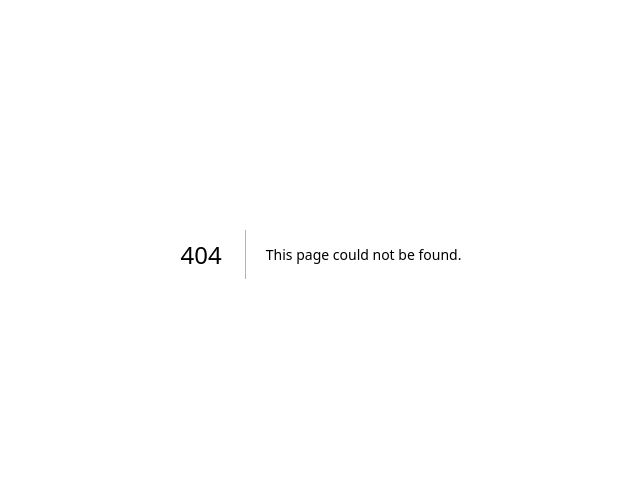
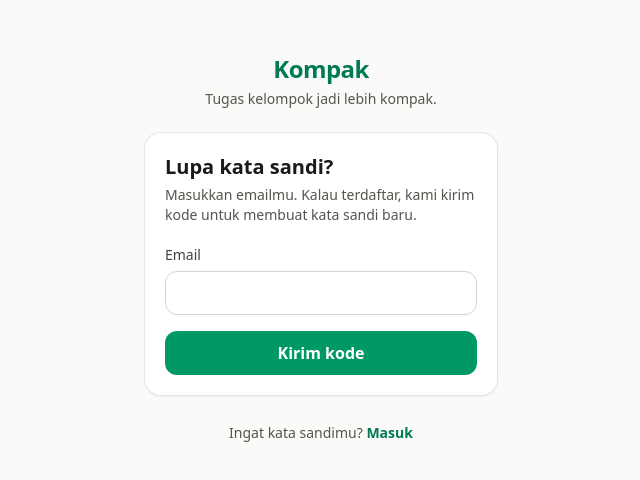
Before and after one commit to bryansiagian/kompak, a Next.js app in the folder apps/web/: page /forgot-password in a window 1280 px wide. Before the commit this address had no page. Shown: the part 146-626 px from the top of the page, without its empty margins (319-959 px from the left). Built offline with nearby package versions, Linux system fonts and the light colour scheme; no server answers.

Commit message:
feat(web): add forgot password screens with emailed reset code

```diff
--- /dev/null
+++ b/apps/web/src/app/forgot-password/page.tsx
@@ -0,0 +1,11 @@
+import type { Metadata } from 'next';
+import { ForgotPasswordFlow } from '@/features/auth/forgot-password-flow';
+import messages from '@/messages/id.json';
+
+export const metadata: Metadata = {
+  title: messages.auth.forgot.emailStep.title,
+};
+
+export default function ForgotPasswordPage() {
+  return <ForgotPasswordFlow />;
+}
--- /dev/null
+++ b/apps/web/src/features/auth/forgot-email-step.tsx
@@ -0,0 +1,70 @@
+'use client';
+
+import { useTranslations } from 'next-intl';
+import { useState } from 'react';
+import type { FormEvent } from 'react';
+import { requestCodeSchema } from '@kompak/shared';
+import { Button } from '@/components/ui/button';
+import { FormAlert } from '@/components/ui/form-alert';
+import { TextField } from '@/components/ui/text-field';
+import { AuthCard } from './auth-card';
+import { authErrorKey } from './errors';
+import { useForgotPasswordMutation } from './hooks';
+
+interface ForgotEmailStepProps {
+  onCodeSent: (email: string) => void;
+}
+
+export function ForgotEmailStep({ onCodeSent }: ForgotEmailStepProps) {
+  const t = useTranslations('auth');
+  const forgot = useForgotPasswordMutation();
+  const [emailError, setEmailError] = useState<string | undefined>();
+
+  function handleSubmit(event: FormEvent<HTMLFormElement>) {
+    event.preventDefault();
+    const form = new FormData(event.currentTarget);
+    const parsed = requestCodeSchema.safeParse({ email: form.get('email') });
+
+    if (!parsed.success) {
+      setEmailError(t('errors.emailInvalid'));
+      return;
+    }
+
+    setEmailError(undefined);
+    const { email } = parsed.data;
+    forgot.mutate(email, { onSuccess: () => onCodeSent(email) });
+  }
+
+  const formError = forgot.isError
+    ? t(`errors.${authErrorKey(forgot.error)}`)
+    : null;
+
+  return (
+    <AuthCard
+      title={t('forgot.emailStep.title')}
+      subtitle={t('forgot.emailStep.subtitle')}
+      footer={{
+        text: t('forgot.switchText'),
+        label: t('forgot.switchLink'),
+        href: '/login',
+      }}
+    >
+      <form onSubmit={handleSubmit} noValidate className="space-y-4">
+        <TextField
+          name="email"
+          type="email"
+          label={t('fields.email')}
+          autoComplete="email"
+          inputMode="email"
+          error={emailError}
+        />
+        {formError ? <FormAlert>{formError}</FormAlert> : null}
+        <Button type="submit" fullWidth disabled={forgot.isPending}>
+          {forgot.isPending
+            ? t('forgot.emailStep.submitting')
+            : t('forgot.emailStep.submit')}
+        </Button>
+      </form>
+    </AuthCard>
+  );
+}
--- /dev/null
+++ b/apps/web/src/features/auth/forgot-password-flow.tsx
@@ -0,0 +1,48 @@
+'use client';
+
+import { useTranslations } from 'next-intl';
+import { useRouter } from 'next/navigation';
+import { useState } from 'react';
+import { Button } from '@/components/ui/button';
+import { AuthCard } from './auth-card';
+import { ForgotEmailStep } from './forgot-email-step';
+import { GuestOnly } from './guest-only';
+import { ResetPasswordStep } from './reset-password-step';
+
+type Phase =
+  | { name: 'email' }
+  | { name: 'reset'; email: string }
+  | { name: 'done' };
+
+export function ForgotPasswordFlow() {
+  const t = useTranslations('auth');
+  const router = useRouter();
+  const [phase, setPhase] = useState<Phase>({ name: 'email' });
+
+  return (
+    <GuestOnly>
+      {phase.name === 'email' ? (
+        <ForgotEmailStep
+          onCodeSent={(email) => setPhase({ name: 'reset', email })}
+        />
+      ) : null}
+      {phase.name === 'reset' ? (
+        <ResetPasswordStep
+          email={phase.email}
+          onChangeEmail={() => setPhase({ name: 'email' })}
+          onDone={() => setPhase({ name: 'done' })}
+        />
+      ) : null}
+      {phase.name === 'done' ? (
+        <AuthCard
+          title={t('forgot.done.title')}
+          subtitle={t('forgot.done.subtitle')}
+        >
+          <Button fullWidth onClick={() => router.push('/login')}>
+            {t('forgot.done.toLogin')}
+          </Button>
+        </AuthCard>
+      ) : null}
+    </GuestOnly>
+  );
+}
--- /dev/null
+++ b/apps/web/src/features/auth/reset-password-step.tsx
@@ -0,0 +1,132 @@
+'use client';
+
+import { useTranslations } from 'next-intl';
+import { useState } from 'react';
+import type { FormEvent } from 'react';
+import { EMAIL_CODE_LENGTH, resetPasswordSchema } from '@kompak/shared';
+import { Button } from '@/components/ui/button';
+import { FormAlert } from '@/components/ui/form-alert';
+import { TextField } from '@/components/ui/text-field';
+import { AuthCard } from './auth-card';
+import { RESEND_COOLDOWN_SECONDS } from './constants';
+import { authErrorKey } from './errors';
+import { useForgotPasswordMutation, useResetPasswordMutation } from './hooks';
+import { useCountdown } from './use-countdown';
+
+interface FieldErrors {
+  code?: string;
+  password?: string;
+}
+
+interface ResetPasswordStepProps {
+  email: string;
+  onChangeEmail: () => void;
+  onDone: () => void;
+}
+
+export function ResetPasswordStep({
+  email,
+  onChangeEmail,
+  onDone,
+}: ResetPasswordStepProps) {
+  const t = useTranslations('auth');
+  const reset = useResetPasswordMutation();
+  const resend = useForgotPasswordMutation();
+  const { secondsLeft, start } = useCountdown(RESEND_COOLDOWN_SECONDS);
+  const [fieldErrors, setFieldErrors] = useState<FieldErrors>({});
+
+  function handleSubmit(event: FormEvent<HTMLFormElement>) {
+    event.preventDefault();
+    const form = new FormData(event.currentTarget);
+    const parsed = resetPasswordSchema.safeParse({
+      email,
+      code: form.get('code'),
+      password: form.get('password'),
+    });
+
+    if (!parsed.success) {
+      const failed = new Set(
+        parsed.error.issues.map((issue) => String(issue.path[0])),
+      );
+      setFieldErrors({
+        code: failed.has('code') ? t('errors.codeInvalid') : undefined,
+        password: failed.has('password') ? t('errors.passwordMin') : undefined,
+      });
+      return;
+    }
+
+    setFieldErrors({});
+    reset.mutate(parsed.data, { onSuccess: onDone });
+  }
+
+  function handleResend() {
+    resend.mutate(email, { onSuccess: () => start(RESEND_COOLDOWN_SECONDS) });
+  }
+
+  const formError = reset.isError
+    ? t(`errors.${authErrorKey(reset.error)}`)
+    : null;
+  const resendError = resend.isError
+    ? t(`errors.${authErrorKey(resend.error)}`)
+    : null;
+
+  return (
+    <AuthCard
+      title={t('forgot.resetStep.title')}
+      subtitle={t('forgot.resetStep.subtitle', { email })}
+      footer={{
+        text: t('forgot.switchText'),
+        label: t('forgot.switchLink'),
+        href: '/login',
+      }}
+    >
+      <form onSubmit={handleSubmit} noValidate className="space-y-4">
+        <TextField
+          name="code"
+          label={t('fields.code')}
+          hint={t('fields.codeHint')}
+          inputMode="numeric"
+          autoComplete="one-time-code"
+          maxLength={EMAIL_CODE_LENGTH}
+          error={fieldErrors.code}
+        />
+        <TextField
+          name="password"
+          type="password"
+          label={t('fields.newPassword')}
+          hint={t('fields.passwordHint')}
+          autoComplete="new-password"
+          error={fieldErrors.password}
+        />
+        {formError ? <FormAlert>{formError}</FormAlert> : null}
+        <Button type="submit" fullWidth disabled={reset.isPending}>
+          {reset.isPending
+            ? t('forgot.resetStep.submitting')
+            : t('forgot.resetStep.submit')}
+        </Button>
+      </form>
+
+      <div className="mt-4 space-y-3">
+        <Button
+          variant="secondary"
+          fullWidth
+          onClick={handleResend}
+          disabled={secondsLeft > 0 || resend.isPending}
+        >
+          {secondsLeft > 0
+            ? t('code.resendIn', { seconds: secondsLeft })
+            : t('code.resend')}
+        </Button>
+        {resendError ? <FormAlert>{resendError}</FormAlert> : null}
+        {resend.isSuccess && secondsLeft > 0 ? (
+          <p role="status" className="text-center text-sm text-emerald-700">
+            {t('code.resent')}
+          </p>
+        ) : null}
+        <Button variant="secondary" fullWidth onClick={onChangeEmail}>
+          {t('code.changeEmail')}
+        </Button>
+      </div>
+    </AuthCard>
+  );
+}
```
